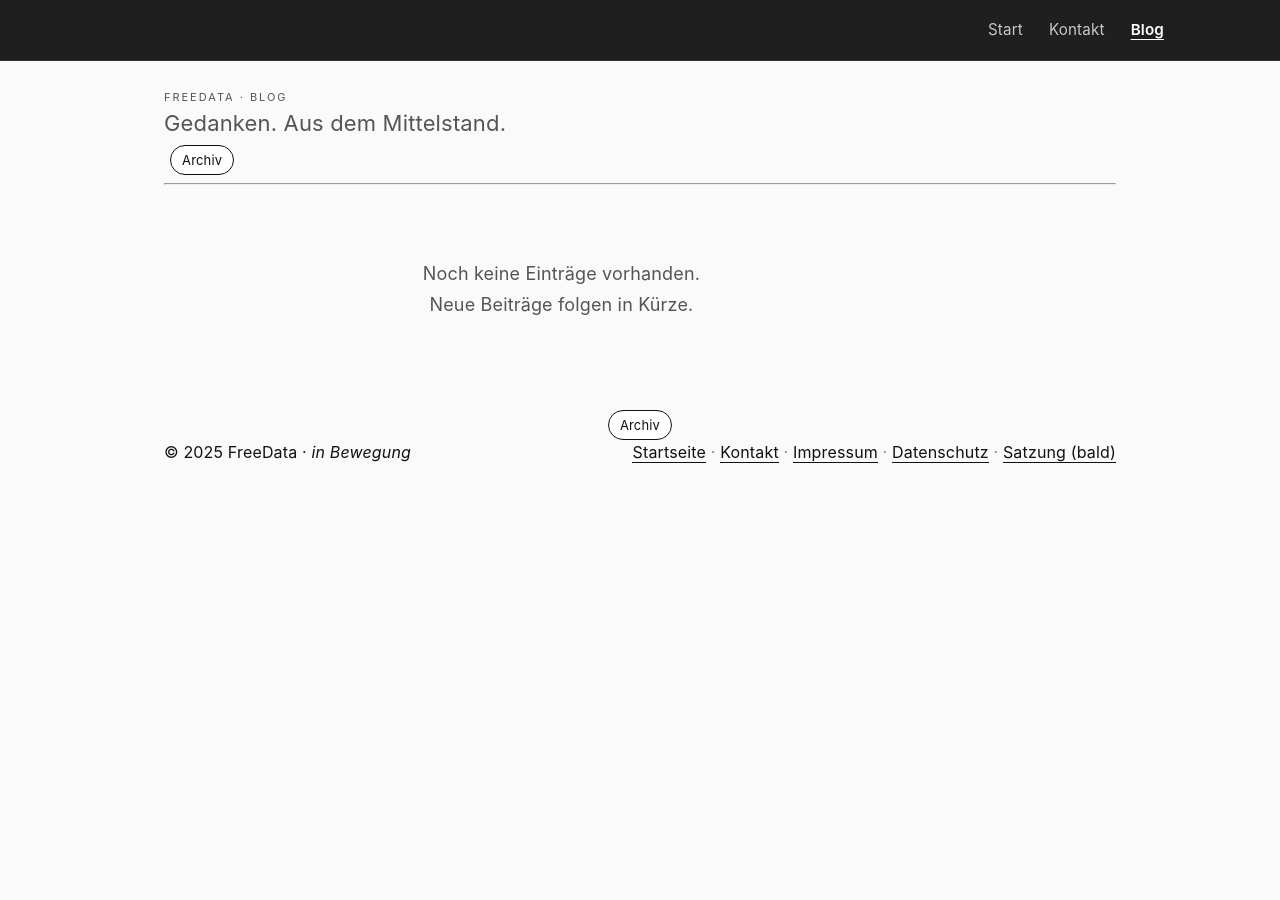
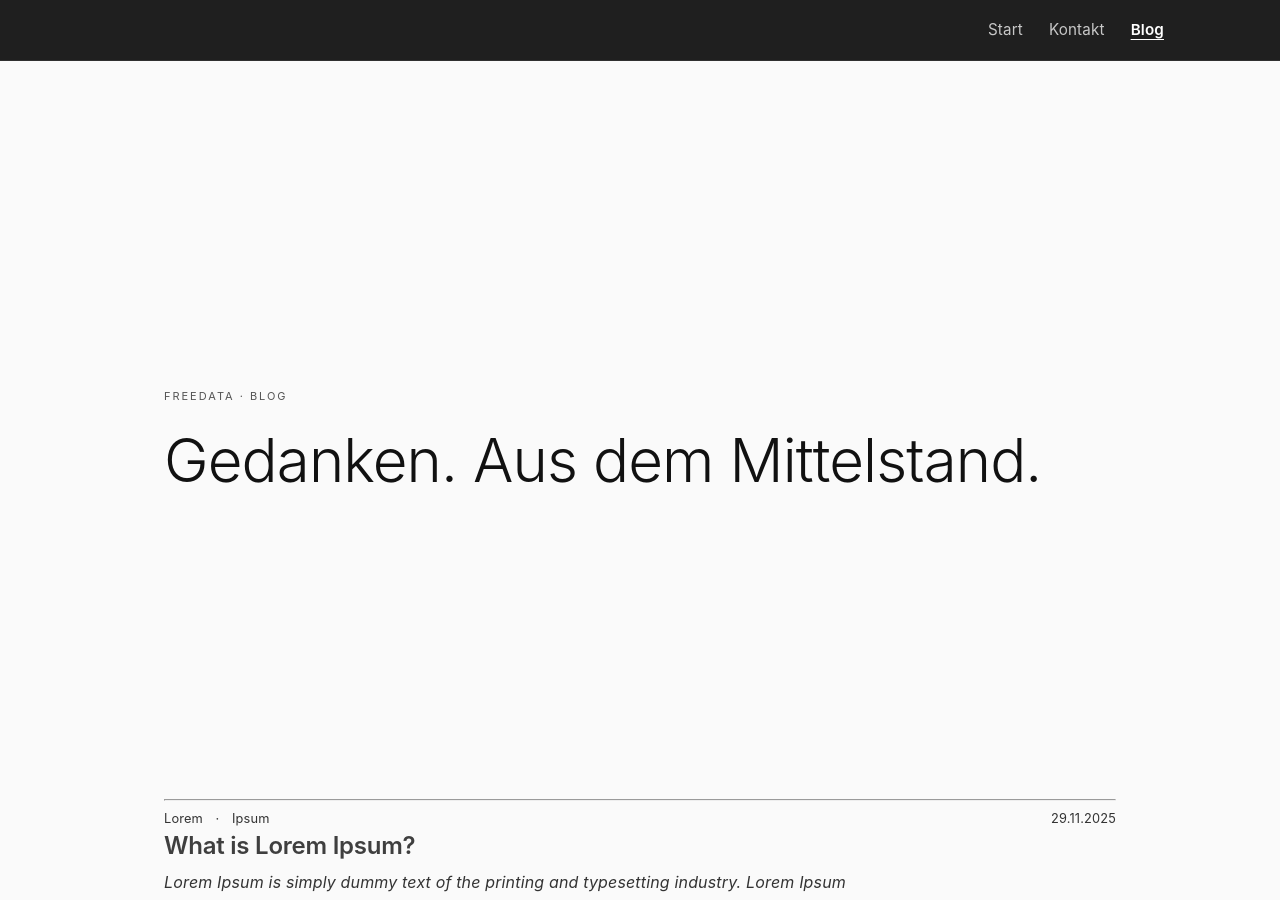
Before and after one commit to freedata-coop/freedata-coop.github.io, a Jekyll site: the page built from blog/index.html, in a window 1280 px wide and 900 px high. Built offline with Jekyll 4.4.1, drawn with Linux system fonts in a browser that asks for light colours; the list of posts is cut into pages by our own code; some of the changed text lies outside the part shown.

Commit message:
(test): customize blog

```diff
--- /dev/null
+++ b/_posts/2025/2025-02-01-what-is-Lorem-Ipsum.md
@@ -0,0 +1,23 @@
+---
+layout: post
+title: "What is Lorem Ipsum?"
+description: ""
+date: 2025-11-29
+theme: light
+sitemap: false
+published: true #true to show
+tags:
+ - Lorem
+ - Ipsum
+---
+
+<blog-teaser>
+Lorem Ipsum is simply dummy text of the printing and typesetting industry. Lorem Ipsum has been the industry's standard dummy text ever since the 1500s, when an unknown printer took a galley of type and scrambled it to make a type specimen book.
+</blog-teaser>
+
+## What is Lorem Ipsum?
+
+Lorem Ipsum is simply dummy text of the printing and typesetting industry. Lorem Ipsum has been the industry's standard dummy text ever since the 1500s, when an unknown printer took a galley of type and scrambled it to make a type specimen book. It has survived not only five centuries, but also the leap into electronic typesetting, remaining essentially unchanged. It was popularised in the 1960s with the release of Letraset sheets containing Lorem Ipsum passages, and more recently with desktop publishing software like Aldus PageMaker including versions of Lorem Ipsum.
+Why do we use it?
+
+It is a long established fact that a reader will be distracted by the readable content of a page when looking at its layout. The point of using Lorem Ipsum is that it has a more-or-less normal distribution of letters, as opposed to using 'Content here, content here', making it look like readable English. Many desktop publishing packages and web page editors now use Lorem Ipsum as their default model text, and a search for 'lorem ipsum' will uncover many web sites still in their infancy. Various versions have evolved over the years, sometimes by accident, sometimes on purpose (injected humour and the like).
--- a/assets/custom.css
+++ b/assets/custom.css
@@ -317,27 +317,34 @@ body[theme="light"]{
   .topnav-links a { font-size: .9rem; }
 }
 
-
-/* ================= Compact Blog List ================= */
+/* ================= Shared Blog / Archiv Styles ================= */
 
 blog-teaser {
   display: block;
-  font-weight: 600;
   font-style: italic;
   color: #333;
+  font-size: 16px;
+  padding-bottom: 15px;
+}
+
+.blog-meta {
+  display: flex;
+  justify-content: space-between;
+  align-items: center;
 }
 
 .blog-list{
-  display: grid;
-  gap: 0; /* keine Kartenabstände mehr */
+  display:grid;
+  gap:0;
+  margin-top: 8px; /* dazu */
 }
 
 /* Ein Eintrag = eine Zeile mit Trenner */
 .blog-row{
-  padding: 18px 0 20px 0;
-  border-bottom: 1px solid var(--line);
+  padding: 0px 0 20px 0;
+  border-bottom: 1px solid #eee; /* statt var(--line) = #ddd */
   display: grid;
-  gap: 8px;
+  gap: 4px;
 }
 
 /* Kopfzeile: Titel links, Datum rechts */
@@ -352,22 +359,25 @@ blog-teaser {
 .blog-title{
   margin: 0;
   font-size: clamp(20px,3vw,24px);
-  line-height: 1.15;
-  font-weight: bold;
+  padding-bottom: 5px;
 }
 
 .blog-title a{
   color: var(--fg);
   border-bottom: 0;
   text-decoration: none;
+  opacity: 0.8;
 }
 
-/* Datum rechts klein & ruhig */
+.blog-title a:hover{
+  text-decoration: none;
+  opacity: 1;
+}
+
 .blog-date{
-  font-size: 11px;
-  color: #999;
+  color: #333;
+  font-size: 0.8rem;
   text-transform: uppercase;
-  letter-spacing: .12em;
   white-space: nowrap;
   text-align: right;
 }
@@ -375,10 +385,14 @@ blog-teaser {
 /* Teaser */
 .blog-excerpt{
   margin: 0;
-  color: var(--muted);
   font-size: 16px;
-  line-height: 1.55;
-  max-width: 100ch;
+  font-style: italic;
+  color: #333;
+}
+
+.blog-read {
+  padding-top: 5px;
+  text-align: right;
 }
 
 /* Weiterlesen-Link schlicht */
@@ -395,44 +409,40 @@ blog-teaser {
   opacity: 1;
 }
 
-
-/* ================= Blog Post Layout ================= */
-
-.post-header{
-  margin-bottom: 10px;
-  display: grid;
-  gap: 4px;
+.blog-tags {
+  color: #333;
+  font-size: 0.8rem;
+  word-spacing: 0.3rem;
 }
 
-.post-title{
-  margin: 0;
-  font-size: clamp(20px,3vw,28px);
-  letter-spacing: 0px;
-  color: var(--fg);
-  line-height: 1;
+.blog-tags .tag:not(:last-child)::after {
+  content: " · ";
+  margin: 0 0.25rem;
 }
 
-.post-meta{
-  font-size: 13px;
-  color: var(--muted);
-  text-transform: uppercase;
-  letter-spacing: .12em;
+.blog-post h2, .blog-post h3, .blog-post h4 {
+  margin-top: 0px;
 }
 
-.post-content{
-  display: grid;
-  gap: 18px;
-  font-size: 18px;
-  line-height: 1.6;
-  max-width: 100ch;
+.blog-post hr {
+  margin: -0.8rem 0 0.5rem 0;
+}
+
+.blog-post-content {
+  max-width: 42rem;
+  margin-top: 20px;
+}
+
+.blog-post-content p {
+  text-align: justify;
+  hyphens: auto;
 }
 
 /* ================= Pager ================= */
 
-/* Pager zentriert + feste Reihenfolge */
 .pager{
   display:flex;
-  justify-content:center;   /* <<< zentriert */
+  justify-content:center;
   margin-top:24px;
 }
 
@@ -488,41 +498,14 @@ blog-teaser {
   padding:5px 10px;
 }
 
-/* ================= Jahres-Nav ================= */
+/* ================= Jahres-Nav (Archiv) ================= */
 
 .year-nav{
   display:flex;
   flex-wrap:wrap;
   gap:10px;
-  margin:0 0 18px 0;
+  margin:15px 0 18px 0;
   font-size:13px;
-}
-.year-nav a{
-  border:1px solid var(--line);
-  padding:6px 10px;
-  border-radius:999px;
-  text-decoration:none;
-  color:var(--fg);
-  opacity:.85;
-}
-.year-nav a:hover{ opacity:1; }
-
-.year-head{
-  margin:28px 0 10px 0;
-  font-size:18px;
-  letter-spacing:.08em;
-  text-transform:uppercase;
-  color:var(--muted);
-}
-
-/* Year nav pills */
-.year-nav{
-  display:flex;
-  flex-wrap:wrap;
-  gap:10px;
-  margin:0 0 18px 0;
-  font-size:13px;
-  margin-top: 15px;
 }
 
 .year-nav a{
@@ -535,12 +518,28 @@ blog-teaser {
   transition:opacity .15s ease, border-color .15s ease;
 }
 
-.year-nav a:hover{ opacity:1; }
+.year-nav a:hover{
+  opacity:1;
+  text-decoration:none;
+}
 
-/* Active year via :target */
-/* Wenn ein Jahr "angesteuert" wird, highlight den passenden Nav-Link */
+/* Fokus-Sichtbarkeit für Jahresnavigation */
+.year-nav a:focus-visible{
+  outline: 2px solid #000;
+  outline-offset: 2px;
+}
+
+.year-head{
+  margin:28px 0 10px 0;
+  font-size:18px;
+  letter-spacing:.08em;
+  text-transform:uppercase;
+  color:var(--muted);
+}
+
+/* Ziel-Jahr + Highlight-Linie */
 .year-archive .year-head:target{
-  scroll-margin-top: 80px; /* damit Kopf nicht unter Nav klebt */
+  scroll-margin-top: 80px;
 }
 
 .year-nav a.is-active{
@@ -549,7 +548,6 @@ blog-teaser {
   border-color: var(--fg);
 }
 
-/* Pure CSS highlight des aktiven Jahres */
 .year-archive .year-head:target::after{
   content:"";
   display:block;
--- a/blog/index.html
+++ b/blog/index.html
@@ -1,20 +1,16 @@
 ---
-layout: default
-title: FreeData – Blog
+title: Enterstry · Blog
+description: "FreeData - Gedanken. Aus dem Mittelstand."
+
+layout: page_no_title
 theme: light
 ---
 
-<section class="blog-hero">
+<section class="hero">
   <div class="kicker">FreeData · Blog</div>
-  <!-- <h1>{{ page.title }}</h1> -->
-  <p class="lead">
-    Gedanken. Aus dem Mittelstand.
-    <br>
-    <a class="pager-pill pager-archive" href="/blog/archiv">Archiv</a>
-  </p>
+  <h1>Gedanken. Aus dem Mittelstand.</h1>
 </section>
-
-<hr class="divider-small"/>
+<hr>
 
 {% assign published_posts = paginator.posts %}
 
@@ -23,19 +19,26 @@ theme: light
 
   {% for post in published_posts %}
     <article class="blog-row">
+      <div class="blog-meta">
+        {% if post.tags %}
+        <div class="blog-tags">
+          {% for tag in post.tags %}
+            <span class="tag">{{ tag }}</span>
+          {% endfor %}
+        </div>
+        {% endif %}
+        <div class="blog-date">
+          {{ post.date | date: "%d.%m.%Y" }}
+        </div>
+      </div>
       <div class="blog-row-head">
         <h2 class="blog-title">
           <a href="{{ post.url }}">{{ post.title }}</a>
         </h2>
-        <div class="blog-date">
-          {{ post.date | date: "%d.%m.%Y" }}
-        </div>
       </div>
-
       <p class="blog-excerpt">
-        {{ post.excerpt | strip_html | truncate: 220 }}
+        {{ post.excerpt | strip_html | truncate: 300 }}
       </p>
-
       <div class="blog-read">
         <a href="{{ post.url }}">Weiterlesen →</a>
       </div>
```
Also changed, not shown: _layouts/post.html (+19 -11 lines), _posts/2025/2024-01-01-warum-der-mittelstand-seine-digitale-souveränität-verloren-hat.md (deleted, +0 -14 lines), assets/_custom.css (deleted, +0 -411 lines), blog/archiv/index.html (+32 -13 lines), index.md (+1 -1 lines).
